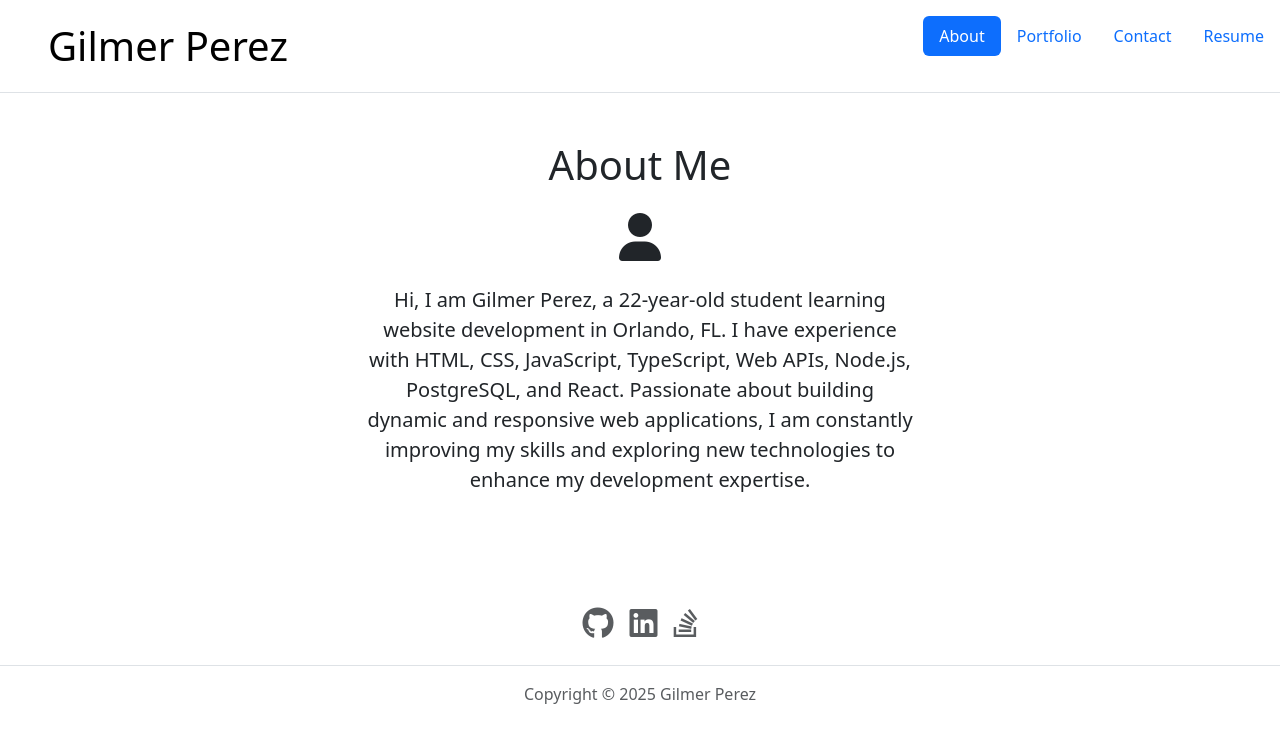
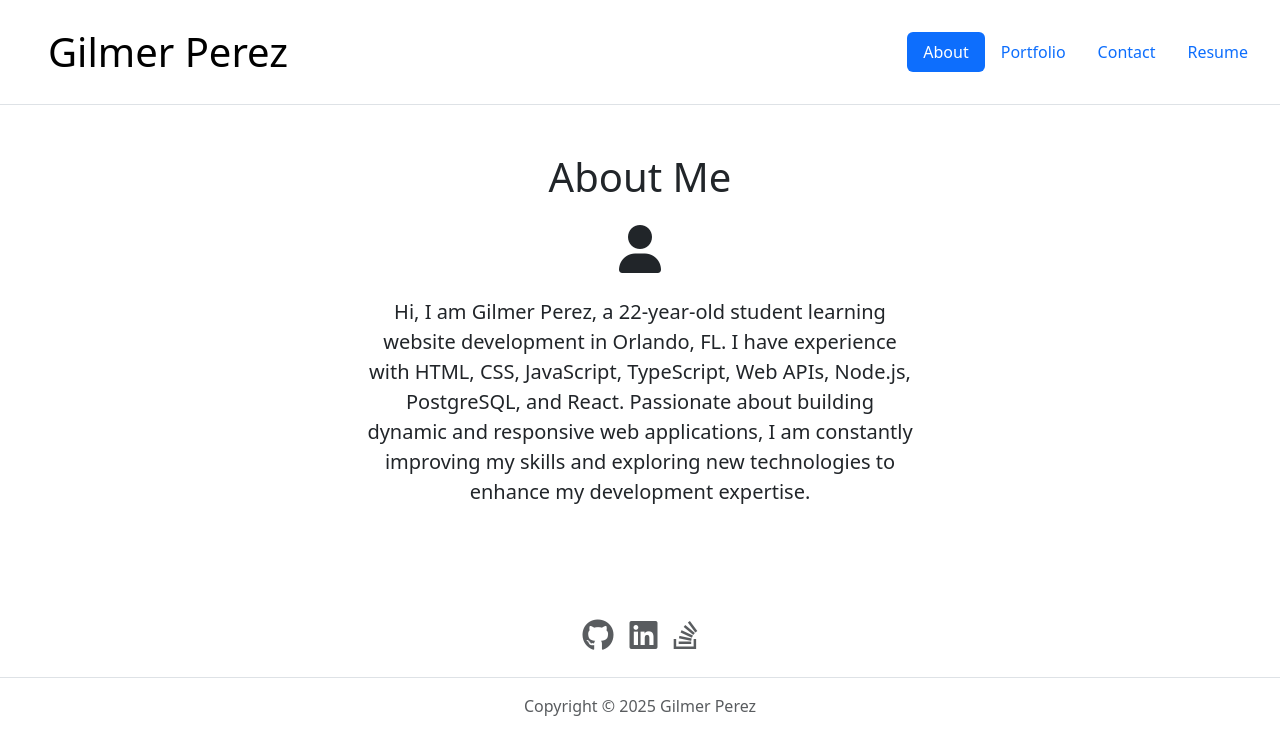
Before and after one commit to gilmerperez/module-12-challenge, a React (Vite) app: page / in a window 1280 px wide. Shown: the top 754 px of the page. Built offline with nearby package versions, Linux system fonts and the light colour scheme.

Commit message:
Added margin to buttons in Navigation bar

```diff
--- a/src/components/Navigation.jsx
+++ b/src/components/Navigation.jsx
@@ -4,7 +4,7 @@ const Navigation = () => {
   const currentPage = useLocation().pathname;
 
   return (
-    <ul className="nav nav-pills">
+    <ul className="nav nav-pills m-3">
       <li className="nav-item">
         <Link to="/" className={currentPage === "/" ? "nav-link active" : "nav-link"}>About</Link>
       </li>
```
